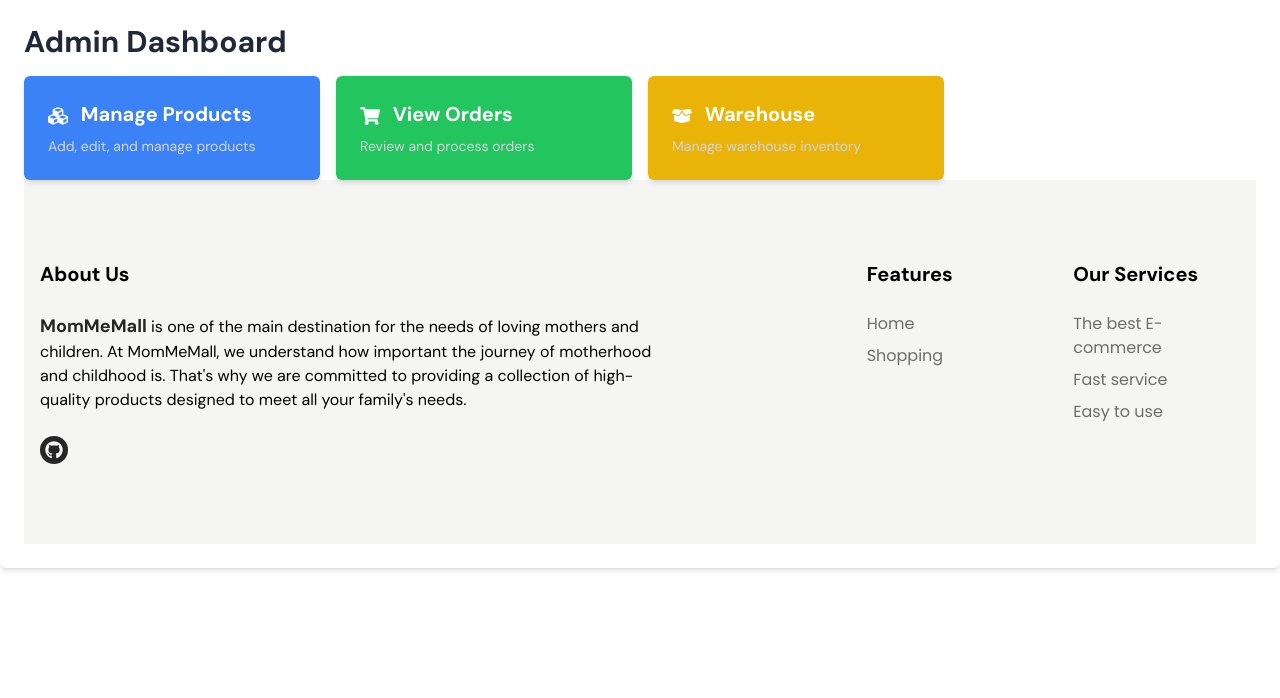
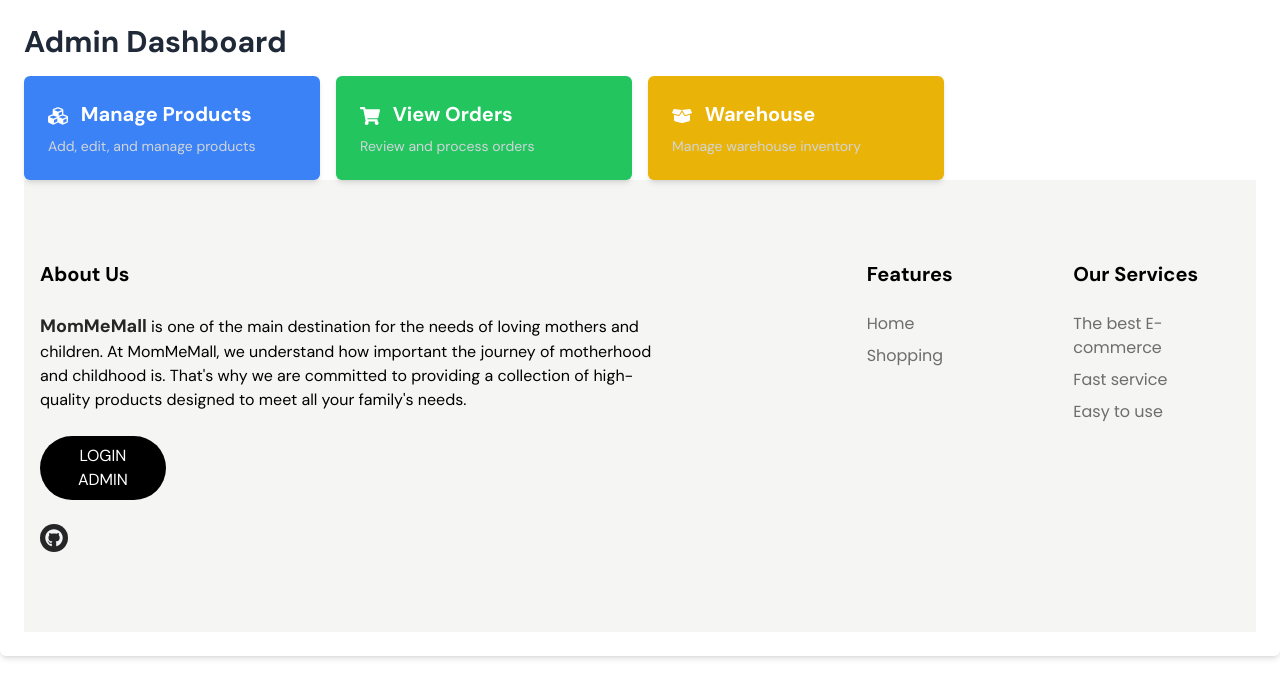
Before and after one commit to Survey-Corps-Group/fullstackEcommerce_g3, a React (Create React App) app in the folder frontend/: page /AdminPage in a window 1280 px wide. Shown: the top 698 px of the page. Built offline with nearby package versions, Linux system fonts and the light colour scheme.

Commit message:
Update Footer.js

```diff
--- a/frontend/src/components/home/Footer/Footer.js
+++ b/frontend/src/components/home/Footer/Footer.js
@@ -4,8 +4,6 @@ import { Link } from "react-router-dom";
 
 
 const Footer = () => {
-
-
   return (
     <div className="w-full bg-[#F5F5F3] py-20">
       <div className="max-w-container mx-auto grid grid-cols-1 md:grid-cols-2  xl:grid-cols-6 px-4 gap-10">
@@ -16,6 +14,15 @@ const Footer = () => {
             <span className="text-primeColor font-semibold text-lg">MomMeMall</span>{" "}
             is one of the main destination for the needs of loving mothers and children. At MomMeMall, we understand how important the journey of motherhood and childhood is. That's why we are committed to providing a collection of high-quality products designed to meet all your family's needs.
             </p>
+
+            <Link to={`/signinAdmin`} className="text-white bg-black hover:bg-gray-800 rounded-full py-2 px-4" style={{ width: '16%' }}>
+  <button>
+    LOGIN ADMIN
+  </button>
+</Link>
+
+
+
             <ul className="flex items-center gap-2">
               <a
                 href="https://github.com/Survey-Corps-Group/fullstackEcommerce_g3"
```
